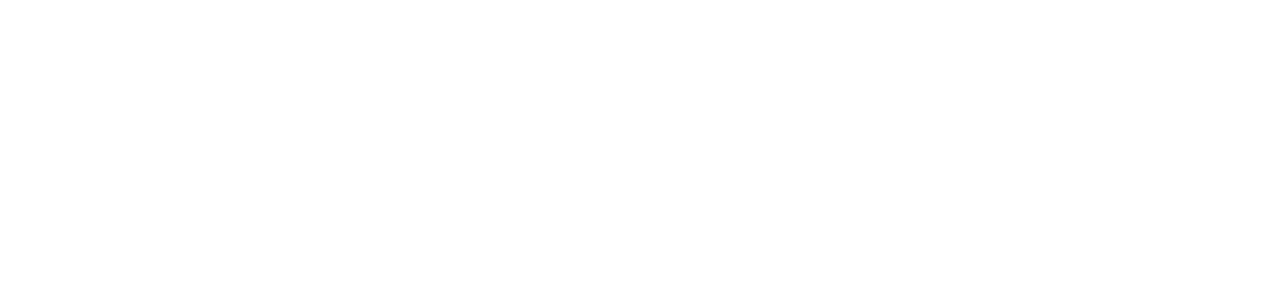
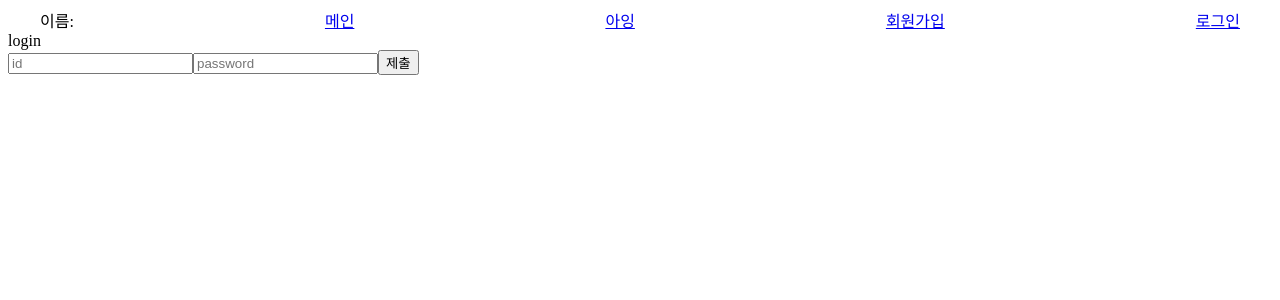
Before and after one commit to toswm128/recoil_Study, a React (Create React App) app in the folder recoil_ts/: page /login in a window 1280 px wide. Shown: the top 300 px of the page. Built offline with nearby package versions, Linux system fonts and the light colour scheme.

Commit message:
[ADD] login set

```diff
--- a/recoil_ts/src/App.tsx
+++ b/recoil_ts/src/App.tsx
@@ -5,6 +5,7 @@
 import MainPage from "./Pages/MainPage";
 import TodoShowingPage from "./Pages/TodoShowingPage";
 import SignUpPage from "./Pages/SignUpPage";
+import LoginPage from "./Pages/LoginPage";
 
 function App() {
   return (
@@ -14,6 +15,7 @@
           <Route exact path="/" component={MainPage} />
           <Route path="/Show" component={TodoShowingPage} />
           <Route path="/signup" component={SignUpPage} />
+          <Route path="/login" component={LoginPage} />
         </Switch>
       </Router>
     </RecoilRoot>
--- a/recoil_ts/src/Components/Header/Header.tsx
+++ b/recoil_ts/src/Components/Header/Header.tsx
@@ -20,6 +20,9 @@
       <div>
         <Link to="/signup">회원가입</Link>
       </div>
+      <div>
+        <Link to="/login">로그인</Link>
+      </div>
     </div>
   );
 };
--- /dev/null
+++ b/recoil_ts/src/Components/Login/Login.tsx
@@ -0,0 +1,19 @@
+import React from "react";
+
+interface LoginType {
+  id: any;
+  pwd: any;
+}
+
+const Login = ({ id, pwd }: LoginType) => {
+  return (
+    <div>
+      <div>login</div>
+      <input type="text" {...id} placeholder="id" />
+      <input type="text" {...pwd} placeholder="password" />
+      <button>제출</button>
+    </div>
+  );
+};
+
+export default Login;
--- /dev/null
+++ b/recoil_ts/src/Containers/LoginContainer.tsx
@@ -0,0 +1,13 @@
+import React from "react";
+import Login from "../Components/Login/Login";
+import useInput from "../hooks/useInput/useInput";
+
+const LoginContainer = () => {
+  const id: any = useInput();
+  const pwd: any = useInput();
+
+  const tryLogin = () => {};
+  return <Login id={id} pwd={pwd} />;
+};
+
+export default LoginContainer;
--- /dev/null
+++ b/recoil_ts/src/Pages/LoginPage.tsx
@@ -0,0 +1,14 @@
+import React from "react";
+import HeaderConstainer from "../Containers/HeaderContainer";
+import LoginContainer from "../Containers/LoginContainer";
+
+const LoginPage = () => {
+  return (
+    <>
+      <HeaderConstainer />
+      <LoginContainer />
+    </>
+  );
+};
+
+export default LoginPage;
```
